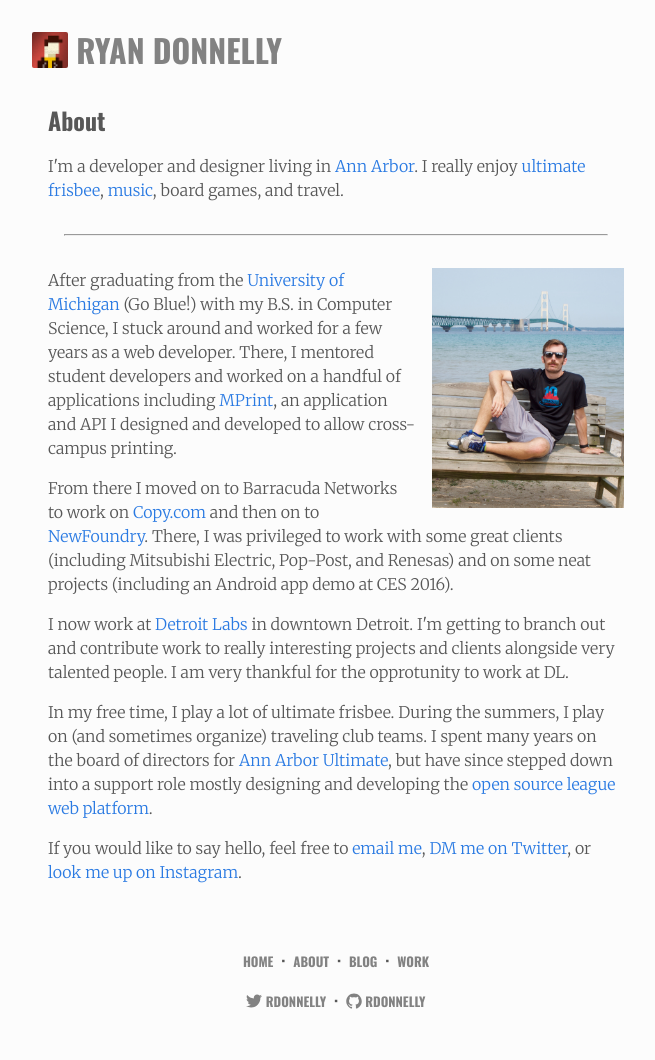
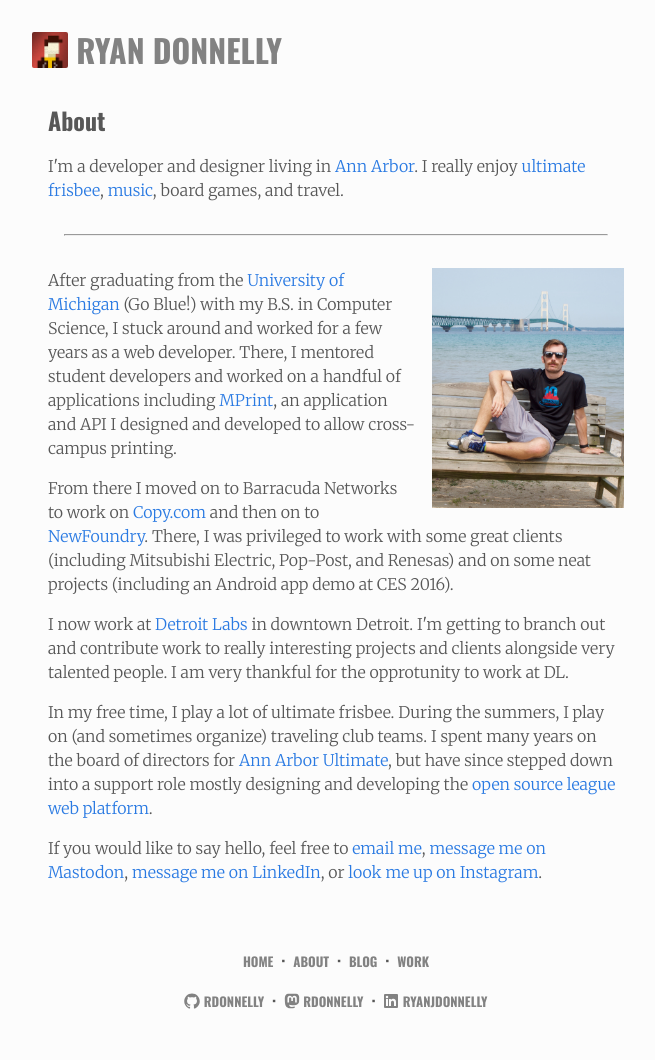
Before and after one commit to rdonnelly/rdonnelly.github.io, a Jekyll site: the page built from about.html, in a window 1280 px wide. Shown: the whole page, without its empty margins (304-959 px from the left). Built offline with Jekyll 4.4.1, drawn with Linux system fonts in a browser that asks for light colours.

Commit message:
remove twitter, add mastodon and linkedin

```diff
--- a/_config.yml
+++ b/_config.yml
@@ -9,16 +9,15 @@
 title: Ryan Donnelly
 email: ryanjdonnelly@gmail.com
 description: >
-  Ryan Donnelly is a developer and designer living in Ann Arbor. He really enjoys ultimate frisbee, music, and burritos.
+  Ryan Donnelly is a developer and designer living in Ann Arbor.
 author: rdonnelly
-twitter:
-  username: rdonnelly
 
 baseurl: "" # the subpath of your site, e.g. /blog
 url: "http://rdonnelly.com" # the base hostname & protocol for your site
 
-twitter_username: rdonnelly
-github_username:  rdonnelly
+github_username: rdonnelly
+linkedin_username: ryanjdonnelly
+mastodon_username: rdonnelly
 
 # Build settings
 markdown: kramdown
--- a/_includes/footer.html
+++ b/_includes/footer.html
@@ -31,20 +31,30 @@
   </ul>
 
   <ul class="site-footer-list">
-    {% if site.twitter_username %}
+
+    {% if site.github_username %}
     <li class="site-footer-list-element">
-      <a class="site-footer-list-element-link" href="https://twitter.com/{{ site.twitter_username }}">
-        <span class="site-footer-list-element-link-icon icon icon--twitter">{% include icon-twitter.svg %}</span>
-        <span class="site-footer-list-element-link-label">{{ site.twitter_username }}</span>
+      <a class="site-footer-list-element-link" href="https://github.com/{{ site.github_username }}">
+        <span class="site-footer-list-element-link-icon icon">{% include icon-github.svg %}</span>
+        <span class="site-footer-list-element-link-label">{{ site.github_username }}</span>
       </a>
     </li>
     {% endif %}
 
-    {% if site.github_username %}
+    {% if site.mastodon_username %}
     <li class="site-footer-list-element">
-      <a class="site-footer-list-element-link" href="https://github.com/{{ site.github_username }}">
-        <span class="site-footer-list-element-link-icon icon icon--github">{% include icon-github.svg %}</span>
-        <span class="site-footer-list-element-link-label">{{ site.github_username }}</span>
+      <a class="site-footer-list-element-link" href="https://mastodon.social/@{{ site.mastodon_username }}">
+        <span class="site-footer-list-element-link-icon icon">{% include icon-mastodon.svg %}</span>
+        <span class="site-footer-list-element-link-label">{{ site.mastodon_username }}</span>
+      </a>
+    </li>
+    {% endif %}
+
+    {% if site.linkedin_username %}
+    <li class="site-footer-list-element">
+      <a class="site-footer-list-element-link" href="https://www.linkedin.com/in/{{ site.linkedin_username }}">
+        <span class="site-footer-list-element-link-icon icon">{% include icon-linkedin.svg %}</span>
+        <span class="site-footer-list-element-link-label">{{ site.linkedin_username }}</span>
       </a>
     </li>
     {% endif %}
--- a/_includes/icon-github.html
+++ /dev/null
@@ -1 +0,0 @@
-<a href="https://github.com/{{ include.username }}"><span class="icon icon--github">{% include icon-github.svg %}</span><span class="username">{{ include.username }}</span></a>
--- a/_includes/icon-twitter.html
+++ /dev/null
@@ -1 +0,0 @@
-<a href="https://twitter.com/{{ include.username }}"><span class="icon icon--twitter">{% include icon-twitter.svg %}</span><span class="username">{{ include.username }}</span></a>
--- a/_sass/blog.scss
+++ b/_sass/blog.scss
@@ -16,6 +16,7 @@
 
 .post-link {
 	display: block;
+	font-family: $header-font-family;
 	font-size: 1.25rem;
 	font-weight: bold;
 }
--- a/about.html
+++ b/about.html
@@ -46,8 +46,9 @@
   </p>
   <p>
     If you would like to say hello, feel free to <a href="mailto:ryanjdonnelly@gmail.com">email
-      me</a>, <a href="https://twitter.com/rdonnelly" target="_blank">DM
-      me on Twitter</a>, or <a href="https://instagram.com/rdonnelly" target="_blank">look me up on Instagram</a>.
+      me</a>, <a href="https://mastodon.social/@rdonnelly" target="_blank">message me on Mastodon</a>, <a
+      href="https://www.linkedin.com/in/ryanjdonnelly">message me on LinkedIn</a>, or <a
+      href="https://instagram.com/rdonnelly" target="_blank">look me up on Instagram</a>.
   </p>
 
 </div>
```
Also changed, not shown: _posts/2013-01-13-best-albums-2012.md (+1 -1 lines), _posts/2014-02-15-my-favorite-albums-of-2013.md (+1 -1 lines), _includes/icon-linkedin.svg (added), _includes/icon-mastodon.svg (added), _includes/icon-twitter.svg (deleted).
